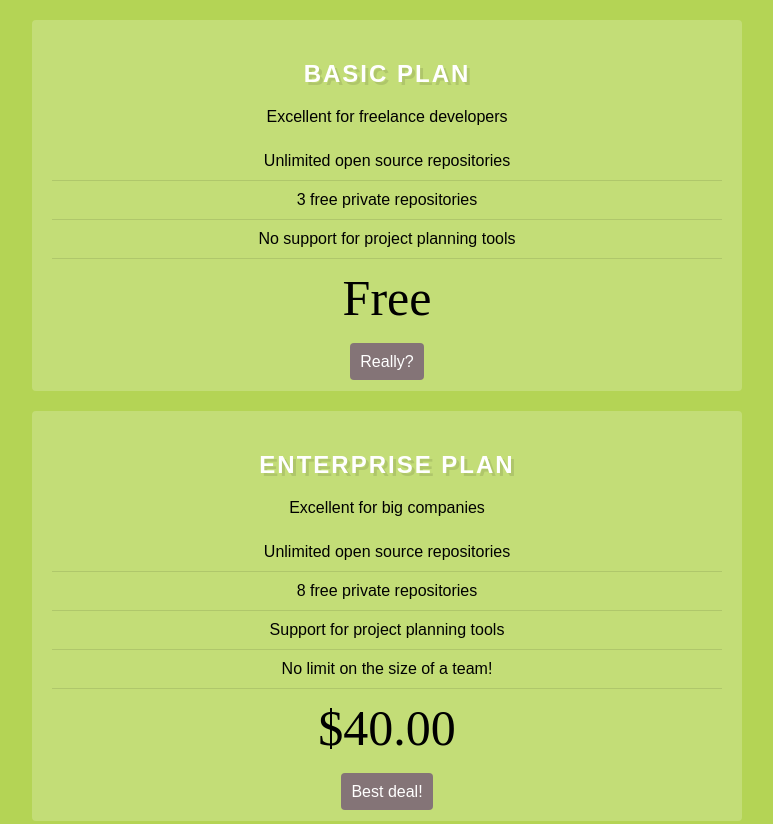
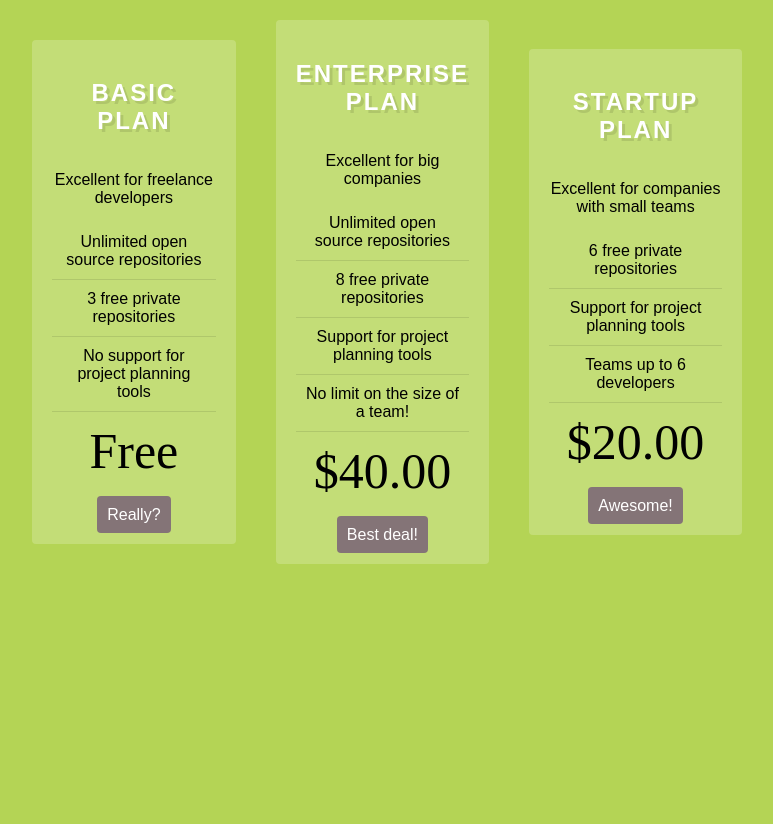
Before and after one commit to ShelbyHughes/Codeup-web-exercises, a plain HTML site: page flexbox-cards.html in a window 1280 px wide. Shown: the top 824 px of the page, without its empty margins (253-1026 px from the left). After the commit the page ends 800 px from the top, so only its background shows below. Drawn offline with Linux system fonts and the light colour scheme; files that its build step writes are made by us from their sources.

Commit message:
Finished flexbox-cards exercise in class

```diff
--- a/css/flexbox-cards.css
+++ b/css/flexbox-cards.css
@@ -67,8 +67,14 @@ a {
 
 .container {
     /* This is a flex container */
+    display: flex;
+    align-items: center;
+
 }
 
 .card {
     /* This is a flex item */
+    display: flex;
+    flex-direction: column;
+    align-self: center;
 }
--- a/flexbox-cards.html
+++ b/flexbox-cards.html
@@ -3,7 +3,7 @@
 <head>
     <meta charset="UTF-8">
     <title>Flexbox cards</title>
-    <link rel="stylesheet" href="flexbox-cards.css">
+    <link rel="stylesheet" href="css/flexbox-cards.css">
 </head>
 <body>
 <div class="container">
```
